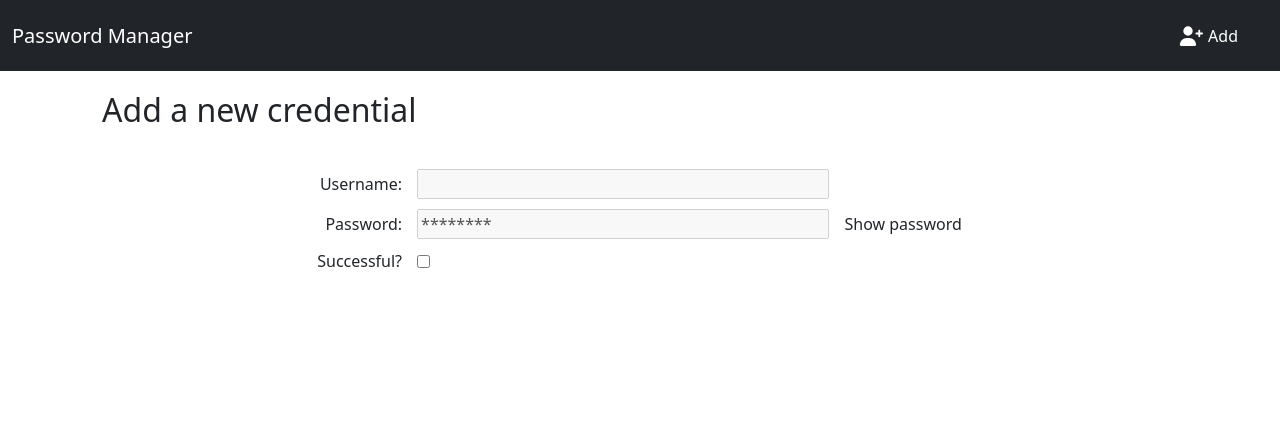
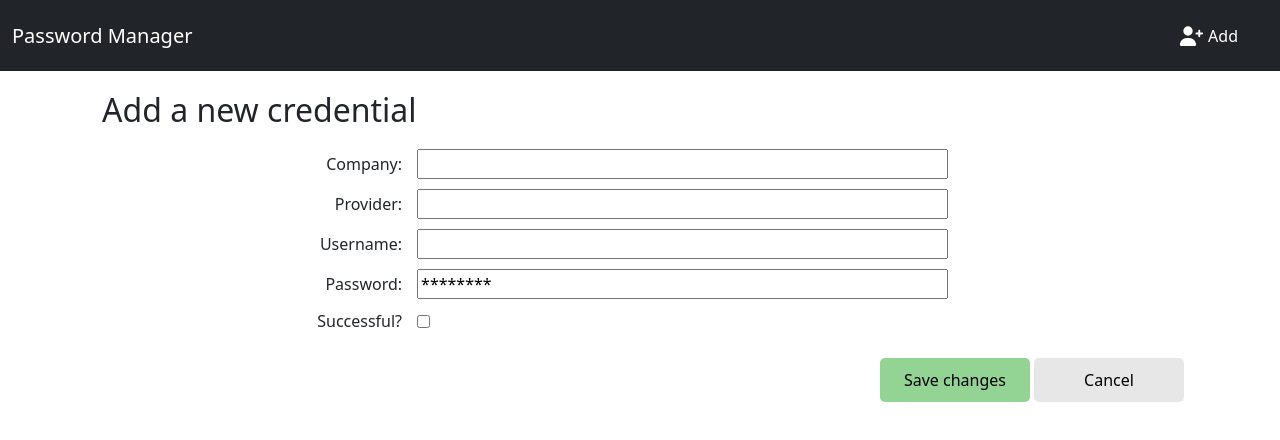
Before and after one commit to nathan-RAMsApp/you-shall-not-pass, a React (Create React App) app: page /create in a window 1280 px wide. Shown: the top 440 px of the page. Built offline with nearby package versions, Linux system fonts and the light colour scheme; no server answers.

Commit message:
Resolved errors by adding missing states to allow CredentialForm to load
Also add a warning for when a new credential is marked as unsuccessful

```diff
--- a/src/components/CreateCredential.js
+++ b/src/components/CreateCredential.js
@@ -3,6 +3,7 @@
 
 export default function CreateCredential() {
     const [credential, setCredential] = useState({});
+    const [successful, setSuccessful] = useState(true);
 
     return (
         <div className="create-credential container">
@@ -11,7 +12,18 @@
                 method="create"
                 credential={credential}
                 setCredential={setCredential}
+                successful={successful}
+                setSuccessful={setSuccessful}
+                editMode={true}
             />
+            {!successful && (
+                <div className="warning">
+                    <h4>Warning</h4>
+                    <p>
+                        It's best to only save credentials we know are working.
+                    </p>
+                </div>
+            )}
         </div>
     );
 }
--- a/src/components/CredentialForm.js
+++ b/src/components/CredentialForm.js
@@ -1,5 +1,5 @@
 import React, { useState, useEffect, useRef } from "react";
-import { useNavigate, useParams, Link } from "react-router";
+import { useNavigate, useParams } from "react-router";
 import { getFromJSON } from "../utilities/jsonLikeSQL";
 import "../styles/credentialForm.css";
 
@@ -146,12 +146,16 @@
                 "Are you sure you want to cancel? All changes will be lost."
             ) === true
         ) {
+            if (method === "edit") {
                 setUsername(credential.username);
                 setPassword("********");
                 setCompany(credential.company);
                 setProvider(credential.provider);
                 setSuccessful(credential["login-successful"]);
                 setEditMode(false);
+            } else if (method === "create") {
+                return navigate("/");
+            }
         }
     }
 
@@ -207,7 +211,7 @@
                     type="text"
                     name="password"
                     value={password}
-                    onChange={(e) => setPassword(e.target.checked)}
+                    onChange={(e) => setPassword(e.target.value)}
                 />
                 {!editMode && (
                     <button
--- a/src/components/CredentialPage.js
+++ b/src/components/CredentialPage.js
@@ -1,4 +1,4 @@
-import React, { useEffect, useState, useRef } from "react";
+import React, { useEffect, useState } from "react";
 import { useParams, Link } from "react-router";
 import { useNavigate } from "react-router-dom";
 import { getFromJSON } from "../utilities/jsonLikeSQL";
```
Also changed, not shown: src/reducers/credentialFormReducer.js (added, +13 -0 lines). Lines whose indentation alone changed are shown as unchanged.
